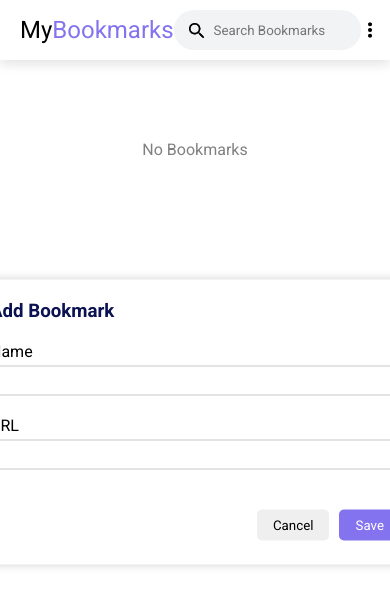
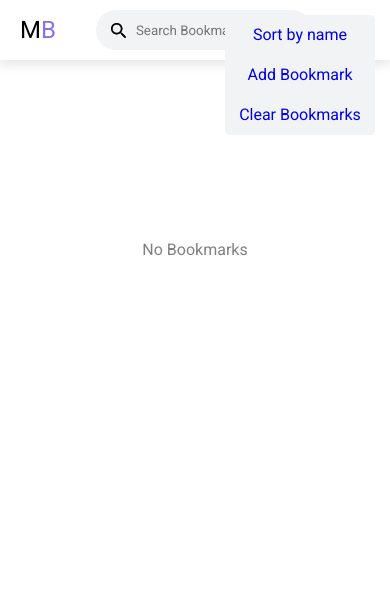
Before and after one commit to ElamaranDev/MyBookmarks, a React (Create React App) app: page / in a window 390 px wide. Both pictures are taken after a click on the picture 369 px from the left and 30 px from the top of the page. Shown: the top 606 px of the page. Built offline with nearby package versions, Linux system fonts and the light colour scheme.

Commit message:
options working

```diff
--- a/src/App.js
+++ b/src/App.js
@@ -7,11 +7,9 @@ const App = () => {
   const data = JSON.parse(localStorage.getItem('bookmarks'));
   const [bookmarks, setBookmarks] = useState(Array.isArray(data) ? data : []);
   const [isOpen, setIsOpen] = useState(false);
-  console.log(bookmarks);
   const onClose = () => {
     if (true) {
       setIsOpen(false);
-      console.log("cancel clicked");
     }
   };
   const handleAddBookmarks = ()=>{
--- a/src/components/Header.jsx
+++ b/src/components/Header.jsx
@@ -1,29 +1,84 @@
-import React from 'react'
-import searchIcon from '../assets/search-icon.png'
-import optionsIcon from '../assets/options-icon-black.png'
+/* eslint-disable jsx-a11y/anchor-is-valid */
+import React, { useEffect, useRef, useState } from "react";
+import searchIcon from "../assets/search-icon.png";
+import optionsIcon from "../assets/options-icon-black.png";
 
 const Header = ({ handleAddBookmarks }) => {
+  const optionsRef = useRef(null);
+  const [isOptions, setIsOptions] = useState(false);
+  const handleOptionsOpen = () => {
+    setIsOptions(true);
+  };
+  const handleOptionsClose = () => {
+    setIsOptions(false);
+  };
+  useEffect(() => {
+    const handleClickOutside = (event) => {
+      if (optionsRef.current && !optionsRef.current.contains(event.target)) {
+        handleOptionsClose();
+      }
+    };
+
+    window.addEventListener("mousedown", handleClickOutside);
+
+    return () => {
+      window.removeEventListener("mousedown", handleClickOutside);
+    };
+  }, []);
   return (
-    <nav>
+    <header>
+      <nav>
         <div className="nav-header">
-            <span className="my">
-                My
-            </span>
-            <span className="bookmarks">
-                Bookmarks
-            </span>
+          <span className="my">My</span>
+          <span className="bookmarks">Bookmarks</span>
+        </div>
+        <div className="nav-header mobile-logo">
+          <span className="my">M</span>
+          <span className="bookmarks">B</span>
         </div>
         <div className="nav-search">
-            <div className="nav-search-bar">
-                <img src={searchIcon} alt="search icon" />
-                <input type="text" className="search-input" placeholder='Search Bookmarks' />
-            </div>
+          <div className="nav-search-bar">
+            <img src={searchIcon} alt="search icon" />
+            <input
+              type="text"
+              className="search-input"
+              placeholder="Search Bookmarks"
+            />
+          </div>
         </div>
         <div className="nav-options">
-            <img onClick={handleAddBookmarks} src={optionsIcon} alt="options icon" />
+          <img
+            onClick={handleOptionsOpen}
+            src={optionsIcon}
+            alt="options icon"
+          />
         </div>
-    </nav>
-  )
-}
+      </nav>
+      {isOptions ? (
+        <div ref={optionsRef} className="options js-options">
+          <ul className="list-items">
+            <li className="list-item">
+              <a href="#">Sort by name</a>
+            </li>
+            <li className="list-item">
+              <a
+                href="#"
+                onClick={() => {
+                  handleAddBookmarks();
+                  handleOptionsClose();
+                }}
+              >
+                Add Bookmark
+              </a>
+            </li>
+            <li className="list-item">
+              <a href="#">Clear Bookmarks</a>
+            </li>
+          </ul>
+        </div>
+      ) : null}
+    </header>
+  );
+};
 
-export default Header
+export default Header;
--- a/src/styles/index.css
+++ b/src/styles/index.css
@@ -4,6 +4,7 @@
   --logo: #8473ee;
   --heading: #0b1251;
   --search-bar: #f1f3f4;
+  --font-small: 0.75rem;
   --font-normal: 1rem;
   --font-medium: 1.25rem;
   --font-medium-large: 1.5rem;
@@ -18,17 +19,24 @@
   box-sizing: border-box;
   font-family: "Roboto", "Segoe UI", Tahoma, Geneva, Verdana, sans-serif;
 }
-nav {
-  display: flex;
+header {
   padding: 10px 20px;
   align-items: center;
   height: 60px;
   box-shadow: 0px 5px 10px rgba(0, 0, 0, 0.1);
   z-index: 99999;
 }
+nav {
+  display: flex;
+  align-items: center;
+  max-width: 1800px;
+}
 .nav-header {
   font-size: var(--font-medium-large);
   width: 200px;
+}
+.mobile-logo {
+  display: none;
 }
 .nav-header span {
   cursor: auto;
@@ -76,84 +84,95 @@ nav {
 
 /* main component */
 
-main{
+main {
   display: flex;
   justify-content: center;
   margin: 0 auto;
-    margin-top: 80px;
+  margin-top: 100px;
 }
 
-.bookmarks-container{
+.bookmarks-container {
   height: auto;
   flex: 1;
   max-width: 700px;
-    padding: 20px;
+  padding: 10px 20px;
   border-radius: 10px;
   box-shadow: 0px 0px 10px rgba(0, 0, 0, 0.2);
+  margin-right: 40px;
+  margin-left: 40px;
 }
-.bookmark{
+.bookmark {
   display: flex;
   align-items: center;
   height: 40px;
 }
-.bookmark #web-favicon{
+.bookmark #web-favicon {
   margin-right: 5px;
 }
-.bookmark-info{
+.bookmark-info {
   display: flex;
   flex: 1;
   flex-direction: row;
+  overflow: hidden;
+  white-space: nowrap;
+  text-overflow: ellipsis;
 }
-.bookmark #web-favicon{
+.bookmark-info .url-name{
+  overflow: hidden;
+}
+.bookmark #web-favicon {
   height: 20px;
   margin-right: 20px;
 }
-.bookmark-name{
+.bookmark-name {
   margin-right: 30px;
 }
-.options-btn{
+.options-btn {
   display: flex;
   align-items: center;
   justify-content: center;
   padding: 6px 6px;
   border-radius: 50%;
 }
-.options-btn:hover{
+.options-btn:hover {
   background-color: rgb(244, 244, 244);
 }
-.options-btn:active{
+.options-btn:active {
   opacity: 0.5;
 }
-.options-btn #options-btn{
+.options-btn #options-btn {
   height: 18px;
   cursor: pointer;
 }
 
 /* popup  */
 
-.popup-container{
+.popup-container {
   display: flex;
   flex-direction: column;
   position: fixed;
   top: 50%;
   left: 50%;
-    transform: translate(-50%,-50%);
+  transform: translate(-50%, -50%);
   background-color: white;
   padding: 20px;
   border-radius: 10px;
   box-shadow: 0px 0px 10px rgba(0, 0, 0, 0.2);
-    width: 450px;
+  flex: 1;
   height: 285px;
+  min-width: 500px;
 }
-.popup-container .name-area, .url-area{
+.popup-container .name-area,
+.url-area {
   display: flex;
   flex-direction: column;
 }
-.popup-container h3{
+.popup-container h3 {
   margin-bottom: 20px;
   color: var(--heading);
 }
-.name-area input, .url-area input{
+.name-area input,
+.url-area input {
   outline: none;
   height: 30px;
   margin-bottom: 20px;
@@ -162,23 +181,100 @@ text-indent: 10px;
   border: 1px solid rgb(199, 199, 199);
   border-radius: 5px;
 }
-.buttons{
+.buttons {
   margin-top: 20px;
   display: flex;
   justify-content: end;
 }
-.buttons .cancel-btn, .save-btn{
+.buttons .cancel-btn,
+.save-btn {
   padding: 8px 16px;
   margin-left: 10px;
   border: none;
   border-radius: 5px;
   cursor: pointer;
 }
-.buttons .save-btn{
+.buttons .save-btn {
   color: white;
   background-color: var(--logo);
 }
-.no-bookmarks{
+.no-bookmarks {
   display: none;
   color: grey;
+  margin-top: 80px;
 }
+
+/* mobile view */
+
+@media screen and (max-width: 575px) {
+  .nav-header {
+    display: none;
+  }
+  .mobile-logo {
+    display: flex;
+    width: unset;
+    margin-right: 40px;
+  }
+  .nav-options {
+    width: unset;
+    margin-left: 40px;
+  }
+  .nav-search {
+    width: 100%;
+  }
+  .nav-search-bar {
+    width: 100%;
+    min-width: 40px;
+  }
+  .nav-search-bar input {
+    width: 100%;
+    white-space: nowrap;
+    overflow: hidden;
+    text-overflow: ellipsis;
+  }
+  .popup-container {
+    min-width: 280px;
+  }
+  .popup-container h3 {
+    margin-bottom: 20px;
+    color: var(--heading);
+    font-size: 1.1rem;
+  }
+  .popup-container label {
+    font-size: var(--font-normal);
+  }
+}
+
+/* options toggle  */
+.options {
+  display: flex;
+  justify-content: center;
+  background-color: var(--search-bar);
+  position: absolute;
+  top: 15px;
+  right: 15px;
+  border-radius: 5px;
+}
+.list-items {
+  display: flex;
+  flex-direction: column;
+  list-style-type: none;
+  width: 150px;
+}
+.list-item {
+  display: flex;
+  justify-content: center;
+}
+.list-items li a {
+  display: flex;
+  text-decoration: none;
+  width: 100%;
+  background-color: var(--search-bar);
+  justify-content: center;
+  height: 40px;
+  padding: 10px;
+  border-radius: 5px;
+}
+.list-items li a:hover {
+  background-color: rgb(239, 239, 239);
+}
```
Lines whose indentation alone changed are shown as unchanged.
